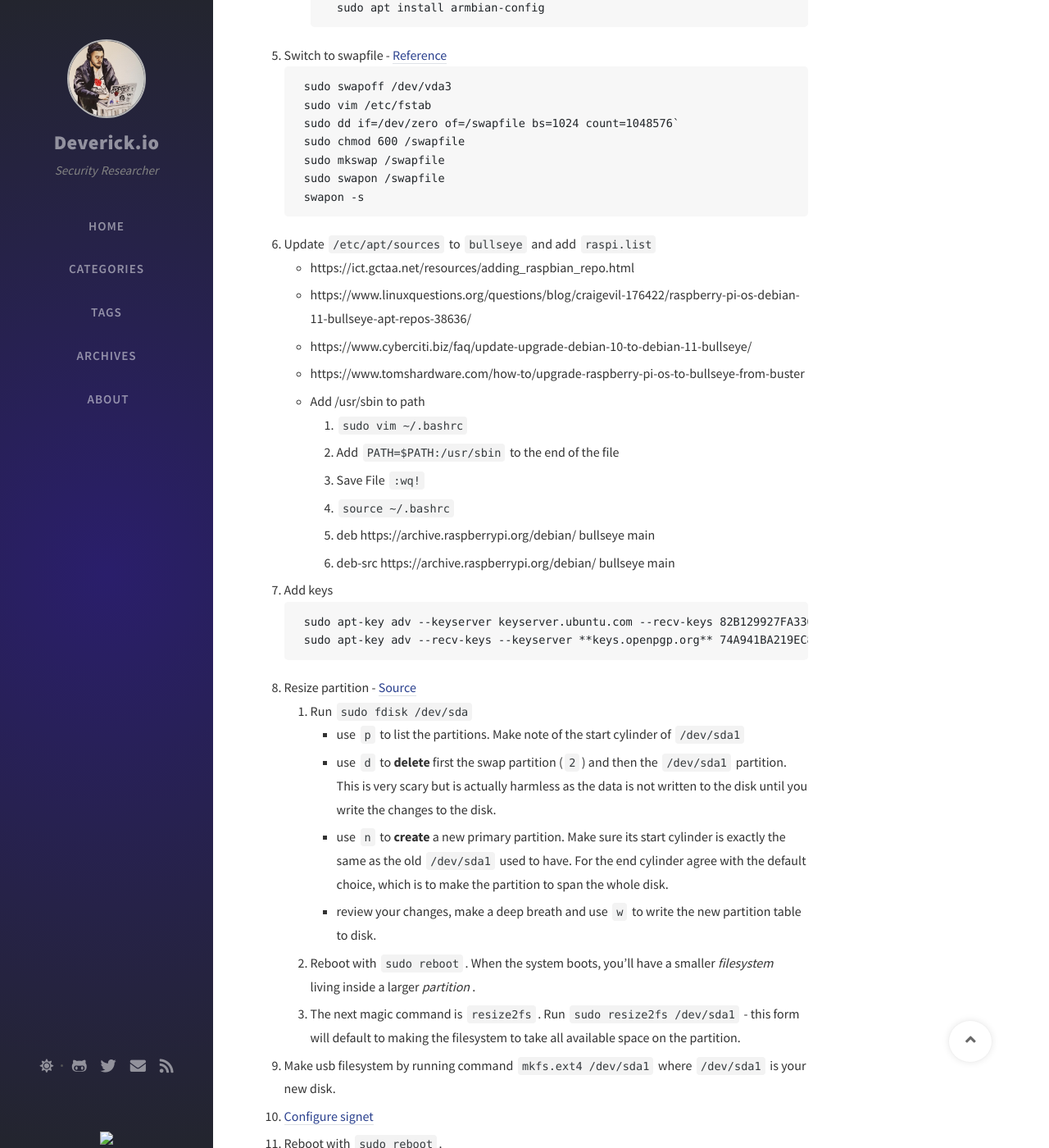
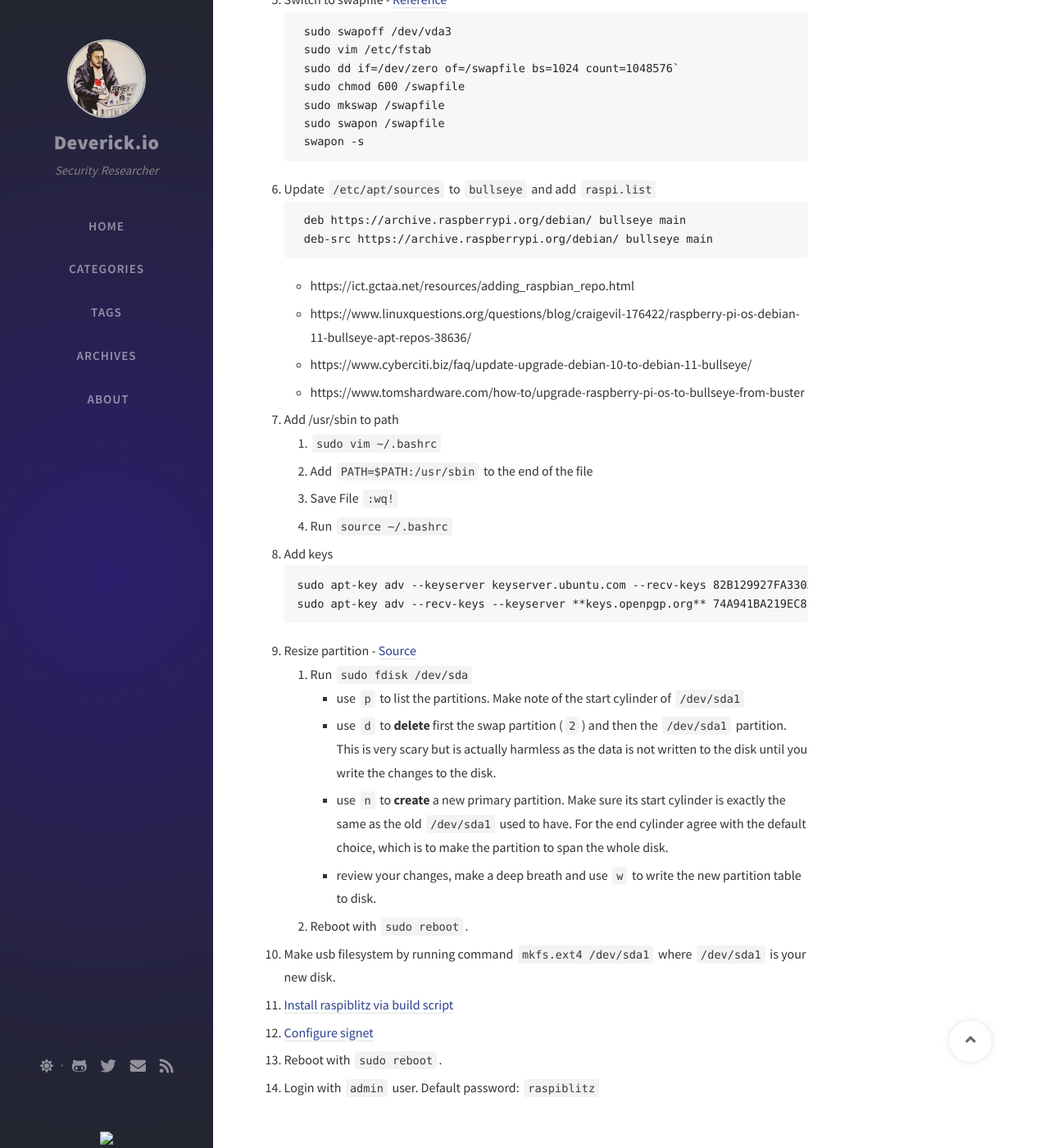
Before and after one commit to deverickapollo/Deverick.io, a Jekyll site: the page built from _posts/2022-06-25-raspiblitz-qemu-install.markdown, in a window 1280 px wide and 1400 px high, scrolled down 810 px. Shown: the whole window at 82% size. Built offline with Jekyll 4.4.1, drawn with Linux system fonts in a browser that asks for light colours; nearby versions of some CDN libraries; comment, search, counter and statistics services are not loaded; some of the changed text lies outside the part shown.

Commit message:
Update 2022-06-25-raspiblitz-qemu-install.markdown

````diff
--- a/_posts/2022-06-25-raspiblitz-qemu-install.markdown
+++ b/_posts/2022-06-25-raspiblitz-qemu-install.markdown
@@ -17,9 +17,7 @@ Documentation focused on install for dev environment with macos. Do not rely on
 	- Update the interface to `USB`
 	- Update size to 40GB
 4. Install Dependencies
-	- `sudo apt install mount`
-	- `sudo apt-get install e2fsprogs`
-	- `sudo apt install gnupg2`
+	- `sudo apt install mount e2fsprogs gnupg2`
 	- Install [armbian-config](https://github.com/armbian/config#armbian-configuration-utility)
 		```
 		echo "deb [arch=arm64] http://apt.armbian.com $(lsb_release -cs) main" > /etc/apt/sources.list.d/armbian.list
@@ -38,31 +36,34 @@ Documentation focused on install for dev environment with macos. Do not rely on
 	swapon -s
 	```
 6. Update `/etc/apt/sources` to `bullseye` and add `raspi.list`
+	```
+	deb https://archive.raspberrypi.org/debian/ bullseye main
+	deb-src https://archive.raspberrypi.org/debian/ bullseye main
+	```
 	- https://ict.gctaa.net/resources/adding_raspbian_repo.html
 	- https://www.linuxquestions.org/questions/blog/craigevil-176422/raspberry-pi-os-debian-11-bullseye-apt-repos-38636/
 	- https://www.cyberciti.biz/faq/update-upgrade-debian-10-to-debian-11-bullseye/
 	- https://www.tomshardware.com/how-to/upgrade-raspberry-pi-os-to-bullseye-from-buster
-	- Add /usr/sbin to path
-		1. `sudo vim ~/.bashrc`
-		2. Add `PATH=$PATH:/usr/sbin` to the end of the file
-		3. Save File `:wq!`
-		4. `source ~/.bashrc`
-		5. deb https://archive.raspberrypi.org/debian/ bullseye main
-		6. deb-src https://archive.raspberrypi.org/debian/ bullseye main
-7. Add keys
+7. Add /usr/sbin to path
+   1. `sudo vim ~/.bashrc`
+   2. Add `PATH=$PATH:/usr/sbin` to the end of the file
+   3. Save File `:wq!`
+   4. Run `source ~/.bashrc`
+
+8.  Add keys
 	```
 	sudo apt-key adv --keyserver keyserver.ubuntu.com --recv-keys 82B129927FA3303E
 	sudo apt-key adv --recv-keys --keyserver **keys.openpgp.org** 74A941BA219EC810
 	```
-8. Resize partition - [Source](https://askubuntu.com/a/116367)
+9. Resize partition - [Source](https://askubuntu.com/a/116367)
 	1. Run `sudo fdisk /dev/sda`
 	    - use `p` to list the partitions. Make note of the start cylinder of `/dev/sda1`
 	    - use `d` to **delete** first the swap partition (`2`) and then the `/dev/sda1` partition. This is very scary but is actually harmless as the data is not written to the disk until you write the changes to the disk.
 	    - use `n` to **create** a new primary partition. Make sure its start cylinder is exactly the same as the old `/dev/sda1` used to have. For the end cylinder agree with the default choice, which is to make the partition to span the whole disk.
 	    - review your changes, make a deep breath and use `w` to write the new partition table to disk.
-	2. Reboot with `sudo reboot`. When the system boots, you'll have a smaller _filesystem_ living inside a larger _partition_.
-	3. The next magic command is `resize2fs`. Run `sudo resize2fs /dev/sda1` - this form will default to making the filesystem to take all available space on the partition.
-9. Make usb  filesystem  by running command  `mkfs.ext4 /dev/sda1` where `/dev/sda1` is your new disk.
-10. [Configure signet](https://github.com/rootzoll/raspiblitz/issues/1500#issuecomment-982779830)
-11. Reboot with `sudo reboot`.
-12. Login with `admin` user.  Default password: `raspiblitz`
+	2. Reboot with `sudo reboot`.
+10. Make usb  filesystem  by running command  `mkfs.ext4 /dev/sda1` where `/dev/sda1` is your new disk.
+11. [Install raspiblitz via build script](https://github.com/rootzoll/raspiblitz/tree/v1.7/alternative.platforms#building-the-raspiblitz-scripts)
+12. [Configure signet](https://github.com/rootzoll/raspiblitz/issues/1500#issuecomment-982779830)
+13. Reboot with `sudo reboot`.
+14. Login with `admin` user.  Default password: `raspiblitz`
````
